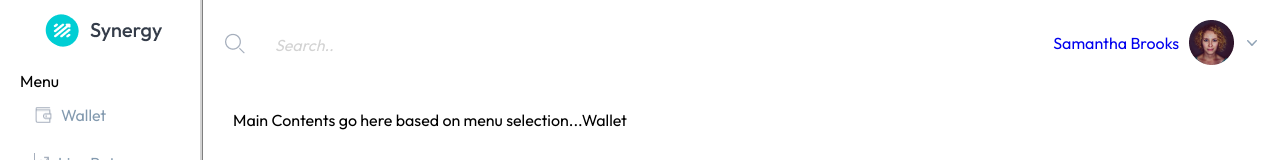
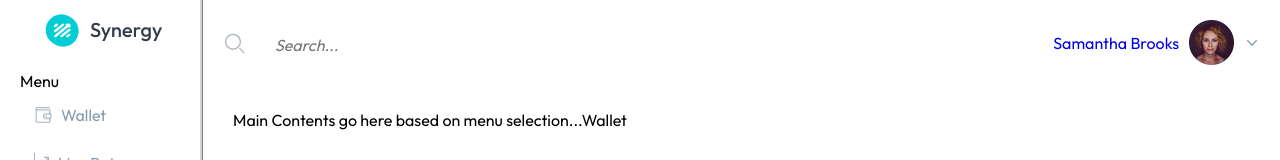
Before and after one commit to nology-tech/synergy, a React (Create React App) app: page /dashboard in a window 1280 px wide. Shown: the top 160 px of the page. Built offline with nearby package versions, Linux system fonts and the light colour scheme.

Commit message:
updated searchBox deffaultValue with placeHolder

```diff
--- a/src/containers/UserDashboard/UserDashboard.jsx
+++ b/src/containers/UserDashboard/UserDashboard.jsx
@@ -31,7 +31,7 @@ const UserDashboard = (props) => {
               id="search"
               value={searchTerm}
               onInput={handleInput}
-              defaultValue="Search.."
+              placeHolder="Search..."
             />
           </div>
           <div className="user">
```
